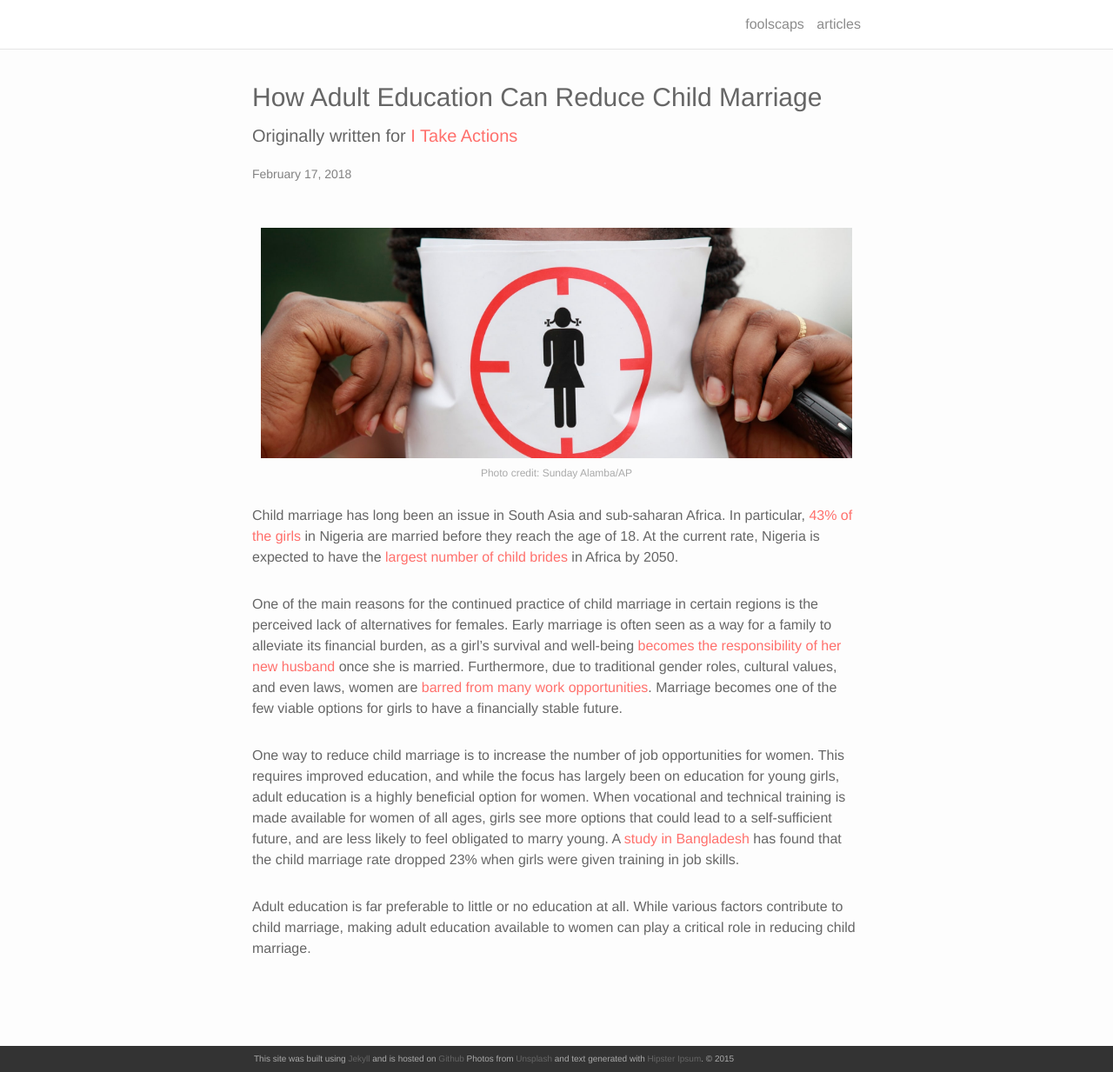
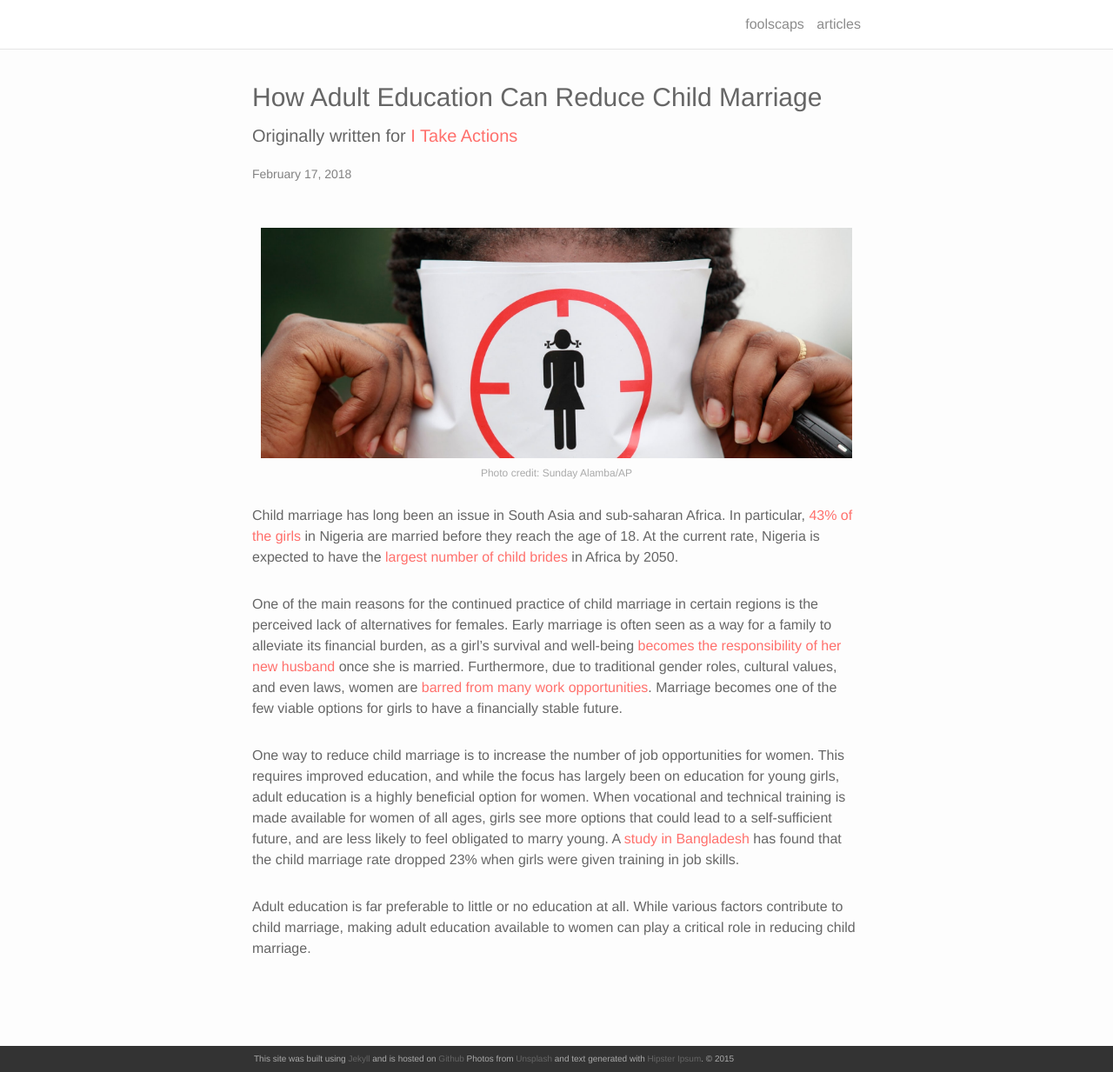
Before and after one commit to foolscaps/foolscaps.github.io, a Jekyll site: the page built from _posts/2018-02-17-RoleAdultEducation.markdown, in a window 1280 px wide and 1233 px high. Shown: the whole window at 87% size. Built offline with Jekyll 4.4.1, drawn with Linux system fonts in a browser that asks for light colours; nearby versions of some CDN libraries.

Commit message:
Update 2018-02-17-RoleAdultEducation.markdown

```diff
--- a/_posts/2018-02-17-RoleAdultEducation.markdown
+++ b/_posts/2018-02-17-RoleAdultEducation.markdown
@@ -6,7 +6,7 @@ description: Originally written for <a href="https://itakeactions.org/blog/28/Th
 categories: Non-profit
 ---
 <div class="img_row">
-	<img class="col three" src="/img/2018-02-17.jpeg" style="height:350px;">
+	<img class="col three" src="/img/2018-02-17.jpeg" style="height:400px;">
 </div>
 <div class="col three caption">
 	Photo credit: Sunday Alamba/AP
```
